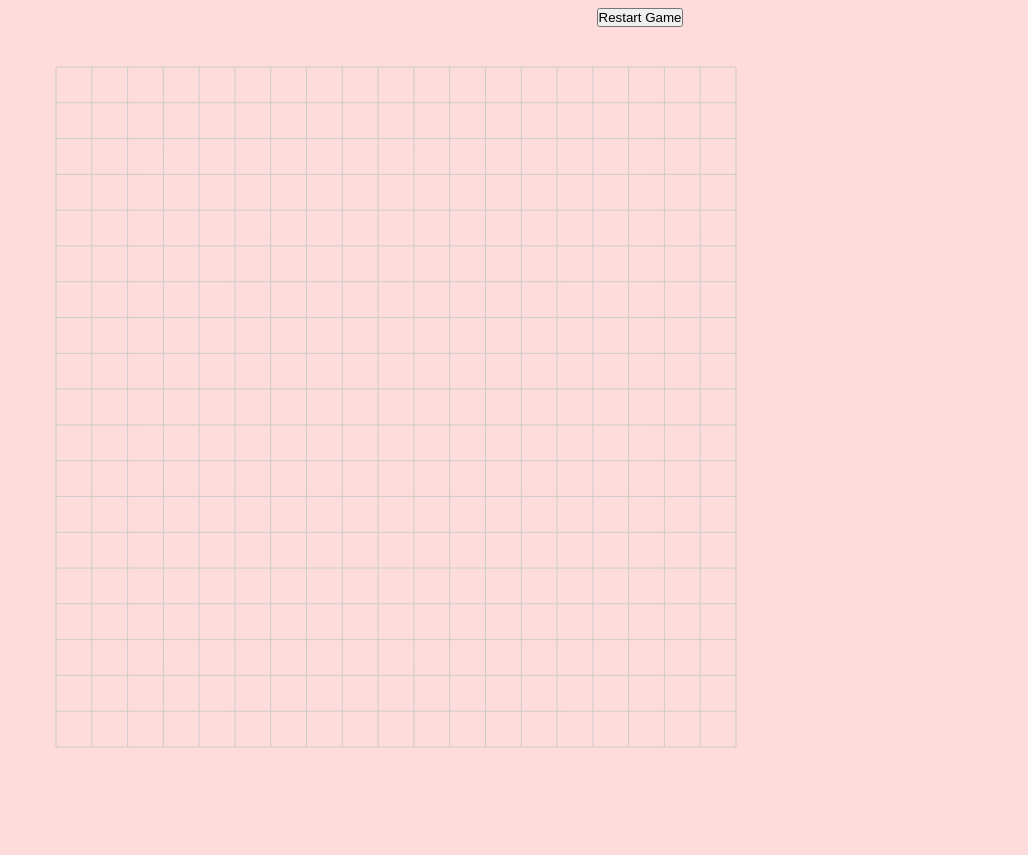
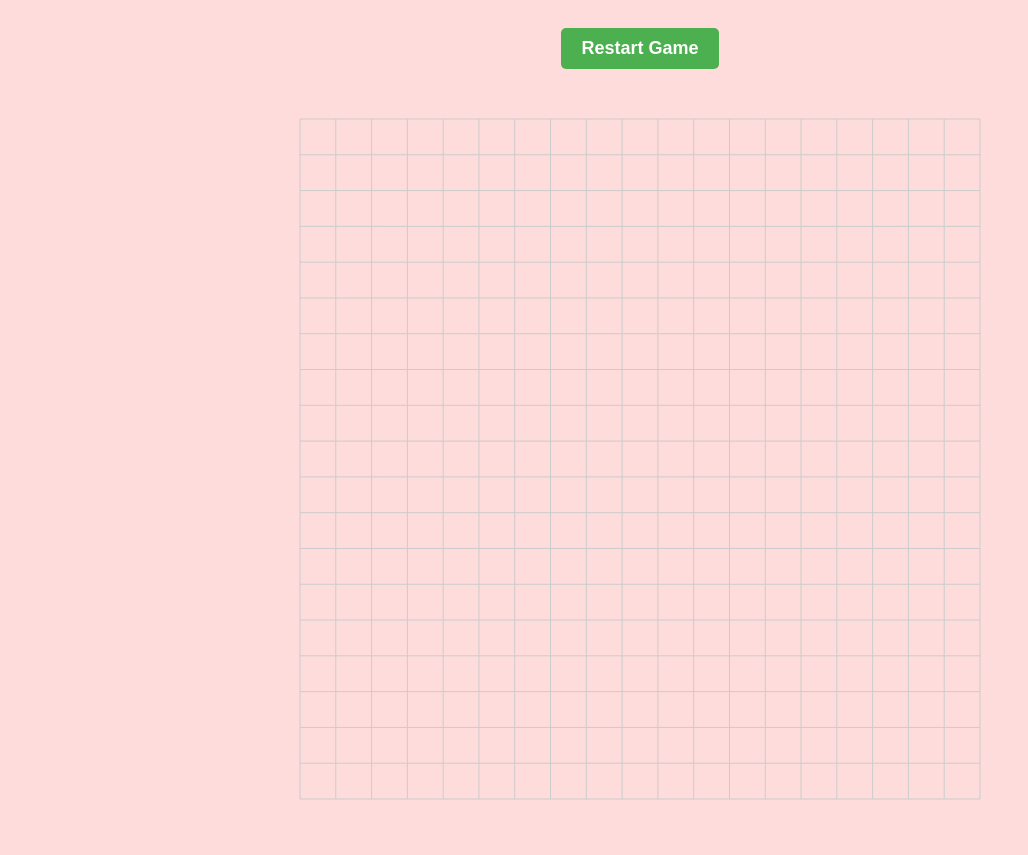
Before and after one commit to bianca-8/personal-website, a website: page game.html in a window 1280 px wide. Shown: the part 54-909 px from the top of the page, without its empty margins (0-1028 px from the left). Before the commit the page ends 861 px from the top, so only its background shows below. Drawn offline with Linux system fonts and the light colour scheme.

Commit message:
Fix restart button

```diff
--- a/game.html
+++ b/game.html
@@ -17,7 +17,7 @@
 
     <div id="Game">
         <div id="gameMessage" style="text-align:center; margin:10px; font-size:24px;"></div>
-        <button id="restartBtn" style="margin:auto; display:block;">Restart Game</button>
+        <div id="restartBtn" class="restartBox">Restart Game</div>
         <canvas id="myCanvas" width="760" height="760"></canvas>
     </div>
 
--- a/style.css
+++ b/style.css
@@ -456,12 +456,29 @@ body.blue-theme footer {
 body.charred { background:#000; color:#eee; }
 body.charred a { color:#66aaff; }
 
-#game {
+#Game {
     display: flex;
     flex-direction: column;
     align-items: center;
     justify-content: center;
     min-height: 100vh;
+}
+
+.restartBox {
+    display: inline-block;
+    padding: 10px 20px;
+    margin: 10px 0;
+    background-color: #4CAF50; /* green */
+    color: white;
+    font-size: 18px;
+    font-weight: bold;
+    text-align: center;
+    border-radius: 5px;
+    cursor: pointer;
+    user-select: none; /* prevent text selection on click */
+}
+.restartBox:hover {
+    background-color: #45a049;
 }
 
 /* Floating hearts background */
```
